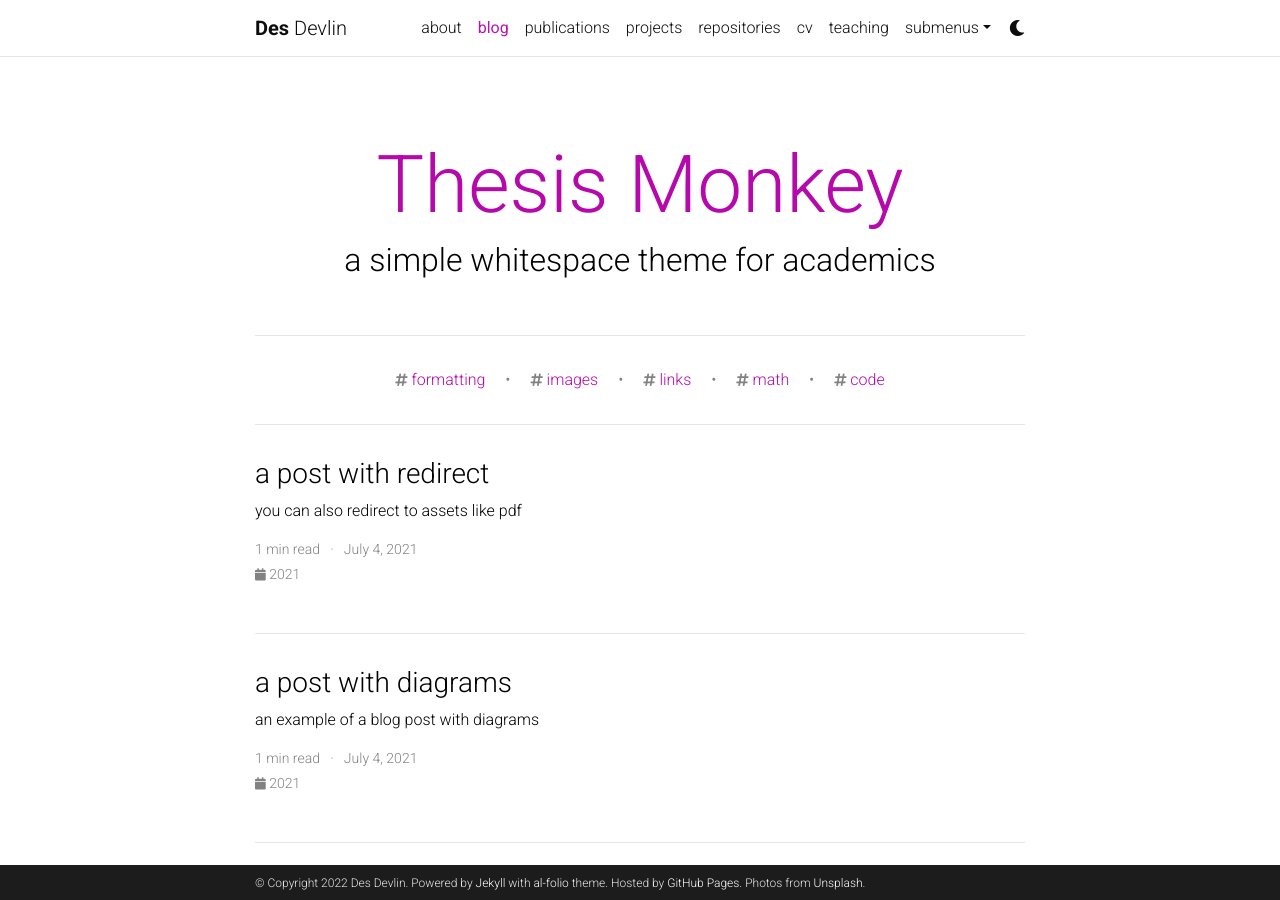
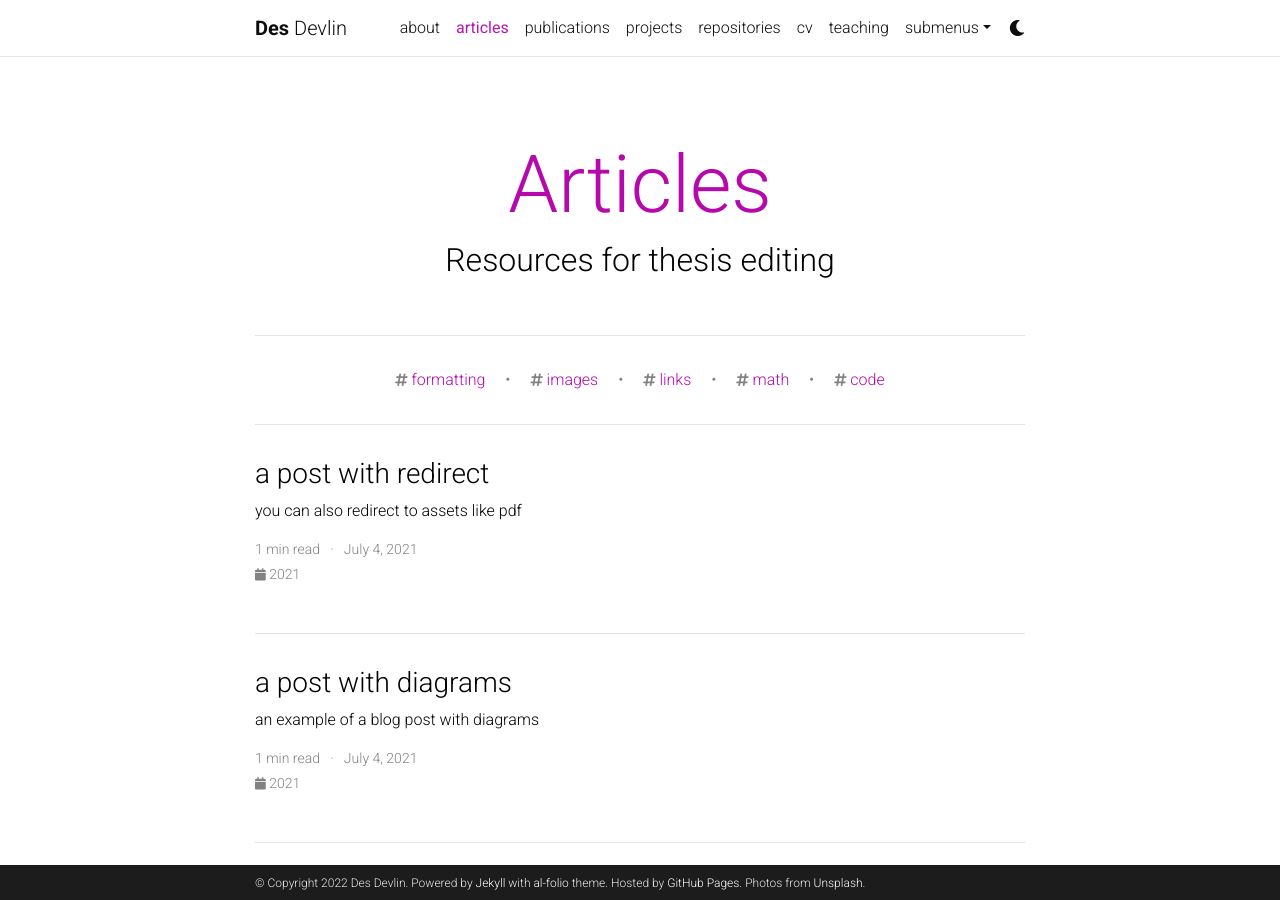
Before and after one commit to desmodev/desmodev.github.io, a Jekyll site: the page built from blog/index.html, in a window 1280 px wide and 900 px high. Built offline with Jekyll 4.4.1, drawn with Linux system fonts in a browser that asks for light colours; the list of posts is cut into pages by our own code; comment, search, counter and statistics services are not loaded; a style sheet for code colours, icons or effects is not loaded.

Commit message:
Update _config.yml
More updates

```diff
--- a/_config.yml
+++ b/_config.yml
@@ -67,11 +67,11 @@
 # Social integration
 # -----------------------------------------------------------------------------
 
-github_username: # your GitHub user name
+github_username: desmodev # your GitHub user name
 gitlab_username: # your GitLab user name
 twitter_username: # your Twitter handle
-mastodon_username: # your mastodon instance+username in the format instance.tld/@username
-linkedin_username: # your LinkedIn user name
+mastodon_username: desdev # your mastodon instance+username in the format instance.tld/@username
+linkedin_username: desdevlin # your LinkedIn user name
 telegram_username: # your Telegram user name
 scholar_userid: # your Google Scholar ID
 semanticscholar_id: # your Semantic Scholar ID
@@ -113,10 +113,10 @@
 # Blog
 # -----------------------------------------------------------------------------
 
-blog_name: Thesis Monkey # blog_name will be displayed in your blog page
-blog_nav_title: blog # your blog must have a title for it to be displayed in the nav bar
-blog_description: a simple whitespace theme for academics
-permalink: /blog/:year/:title/
+blog_name: Articles # blog_name will be displayed in your blog page
+blog_nav_title: articles # your blog must have a title for it to be displayed in the nav bar
+blog_description: Resources for thesis editing
+permalink: /articles/:year/:title/
 
 # Pagination
 pagination:
```
